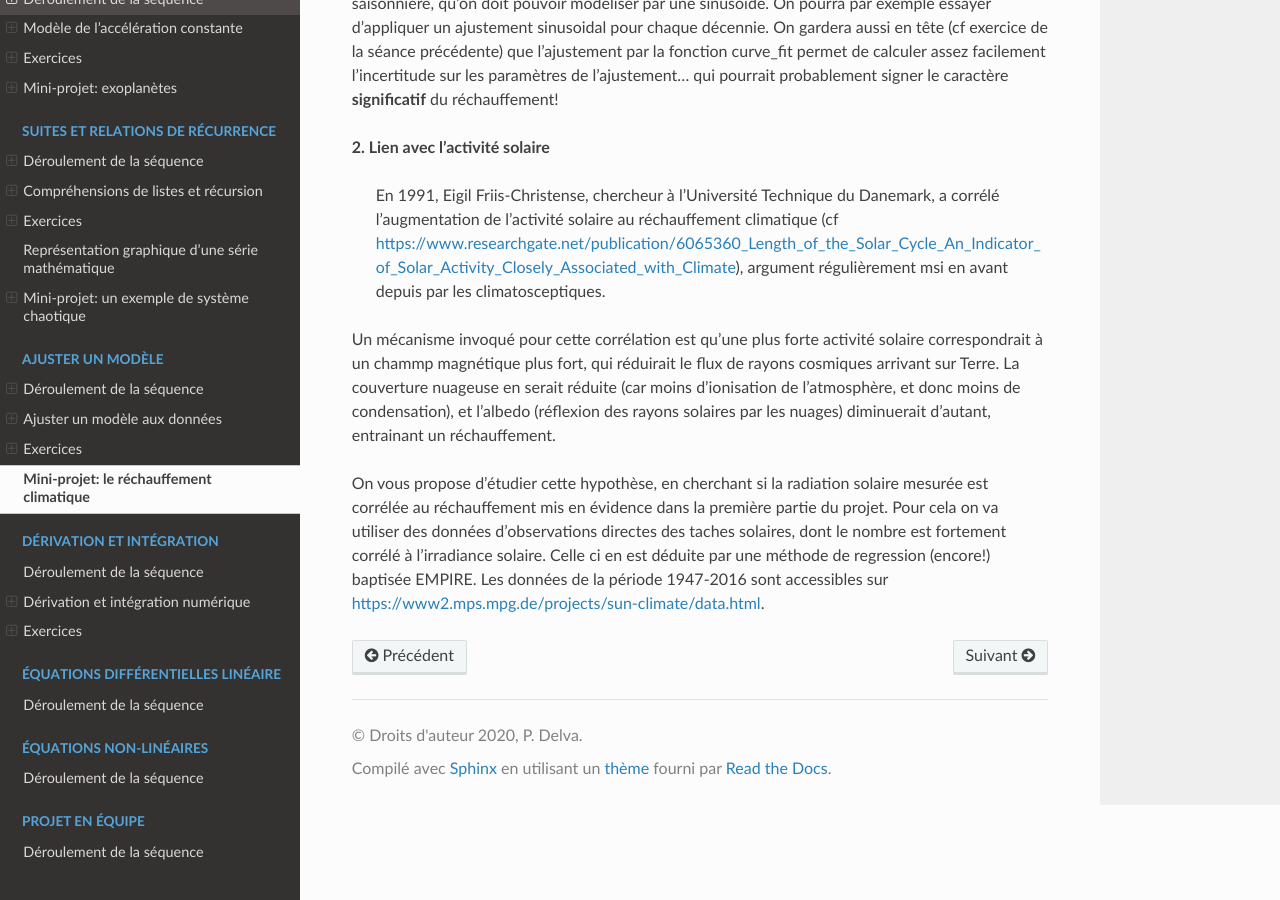
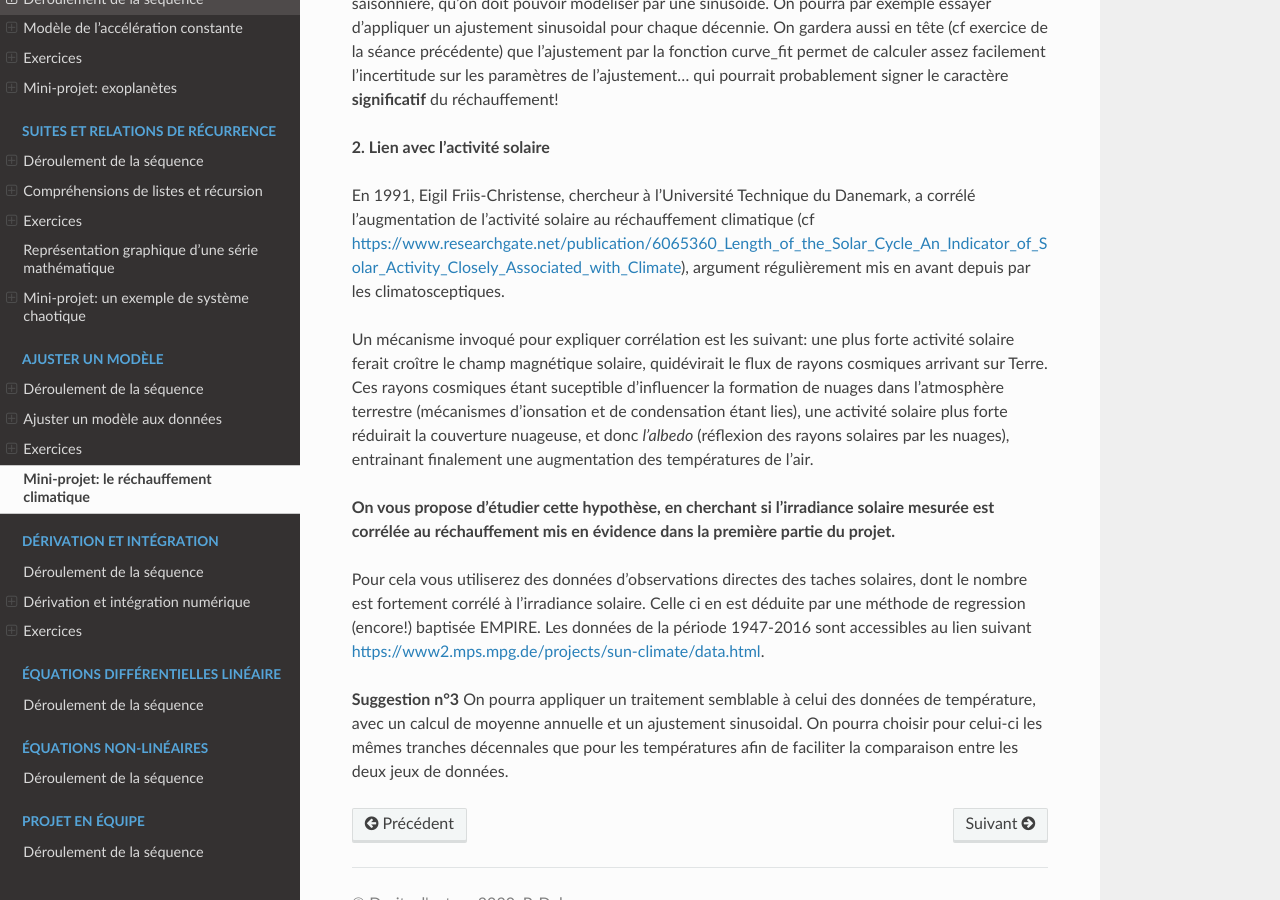
Before and after one commit to phys-mod/site, a Sphinx documentation site: the page built from source/sequences/05-ajustement-modele/rechauffement_climatique.rst, in a window 1280 px wide and 900 px high, scrolled down 1275 px. Built offline with Sphinx 7.4.7 and the Read the Docs theme 2.0.0, drawn with Linux system fonts in a browser that asks for light colours.

Commit message:
Update rechauffement_climatique.rst

```diff
--- a/source/sequences/05-ajustement-modele/rechauffement_climatique.rst
+++ b/source/sequences/05-ajustement-modele/rechauffement_climatique.rst
@@ -26,11 +26,14 @@ La seconde problématique sera de montrer que l'effet observé est significatif,
 
 **2. Lien avec l'activité solaire**
 
- En 1991, Eigil Friis-Christense, chercheur à l'Université Technique du Danemark, a corrélé l'augmentation de l'activité solaire au réchauffement climatique (cf https://www.researchgate.net/publication/6065360_Length_of_the_Solar_Cycle_An_Indicator_of_Solar_Activity_Closely_Associated_with_Climate), argument régulièrement msi en avant depuis par les climatosceptiques.
+En 1991, Eigil Friis-Christense, chercheur à l'Université Technique du Danemark, a corrélé l'augmentation de l'activité solaire au réchauffement climatique (cf https://www.researchgate.net/publication/6065360_Length_of_the_Solar_Cycle_An_Indicator_of_Solar_Activity_Closely_Associated_with_Climate), argument régulièrement mis en avant depuis par les climatosceptiques.
 
-Un mécanisme invoqué pour cette corrélation est qu'une plus forte activité solaire correspondrait à un chammp magnétique plus fort, qui réduirait le flux de rayons cosmiques arrivant sur Terre. La couverture nuageuse en serait réduite (car moins d'ionisation de l'atmosphère, et donc moins de condensation), et l'albedo (réflexion des rayons solaires par les nuages) diminuerait d'autant, entrainant un réchauffement.
+Un mécanisme invoqué pour expliquer corrélation est les suivant: une plus forte activité solaire ferait croître le champ magnétique solaire, quidévirait le flux de rayons cosmiques arrivant sur Terre. Ces rayons cosmiques étant suceptible d'influencer la formation de nuages dans l'atmosphère terrestre (mécanismes d'ionsation et de condensation étant lies), une activité solaire plus forte réduirait la couverture nuageuse, et donc *l'albedo* (réflexion des rayons solaires par les nuages), entrainant finalement une augmentation des températures de l'air.
 
-On vous propose d'étudier cette hypothèse, en cherchant si la radiation solaire mesurée est corrélée au réchauffement mis en évidence dans la première partie du projet. Pour cela on va utiliser des données d'observations directes des taches solaires, dont le nombre est fortement corrélé à l'irradiance solaire. Celle ci en est déduite par une méthode de regression (encore!) baptisée EMPIRE. Les données de la période 1947-2016 sont accessibles sur https://www2.mps.mpg.de/projects/sun-climate/data.html.
+**On vous propose d'étudier cette hypothèse, en cherchant si l'irradiance solaire mesurée est corrélée au réchauffement mis en évidence dans la première partie du projet.**
 
+Pour cela vous utiliserez des données d'observations directes des taches solaires, dont le nombre est fortement corrélé à l'irradiance solaire. Celle ci en est déduite par une méthode de regression (encore!) baptisée EMPIRE. Les données de la période 1947-2016 sont accessibles au lien suivant https://www2.mps.mpg.de/projects/sun-climate/data.html.
+
+**Suggestion n°3** On pourra appliquer un traitement semblable à celui des données de température, avec un calcul de moyenne annuelle et un ajustement sinusoidal. On pourra choisir pour celui-ci les mêmes tranches décennales que pour les températures afin de faciliter la comparaison entre les deux jeux de données.
 
 .. |copy|   unicode:: U+000A9 .. COPYRIGHT SIGN
```
